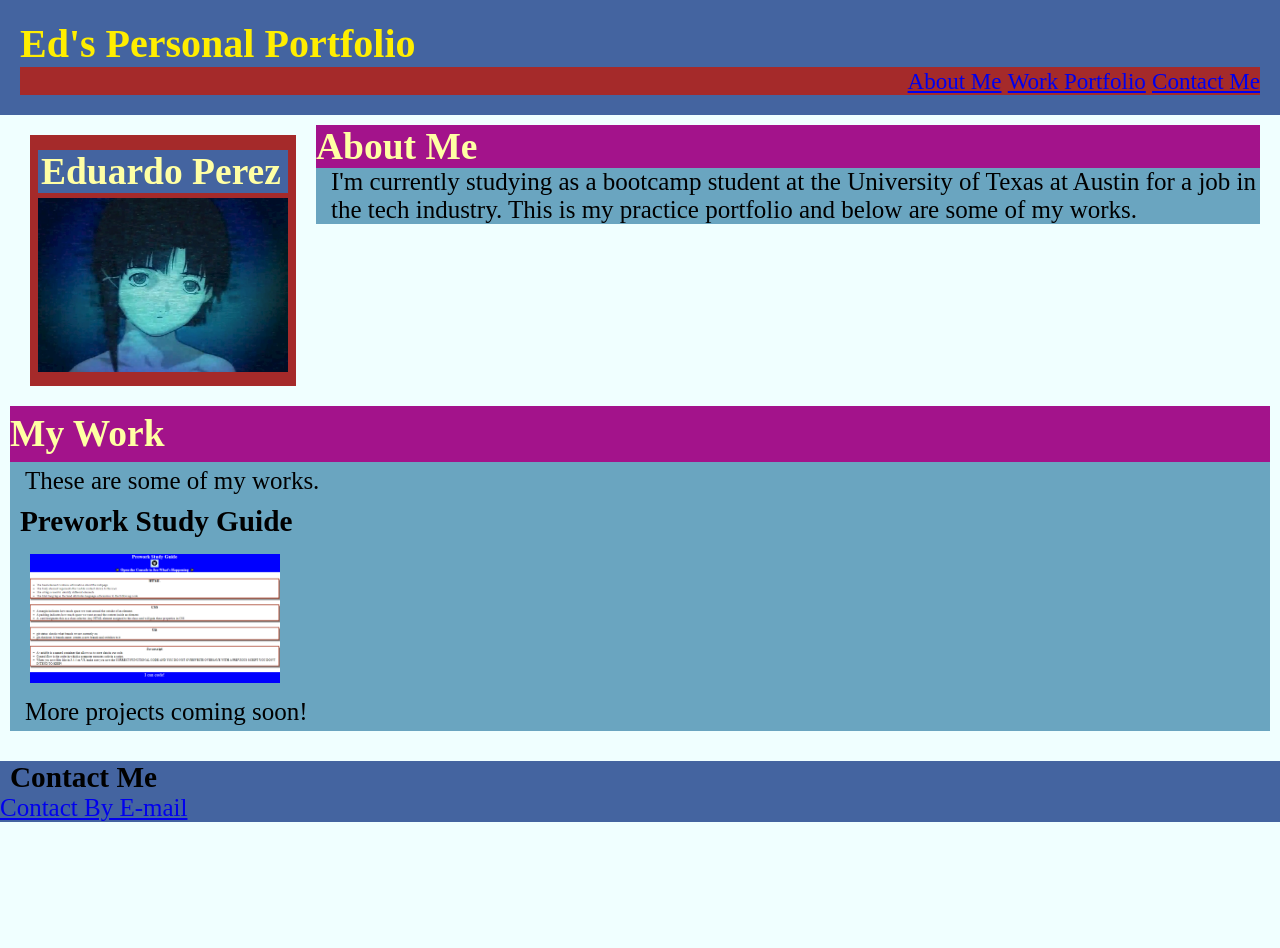
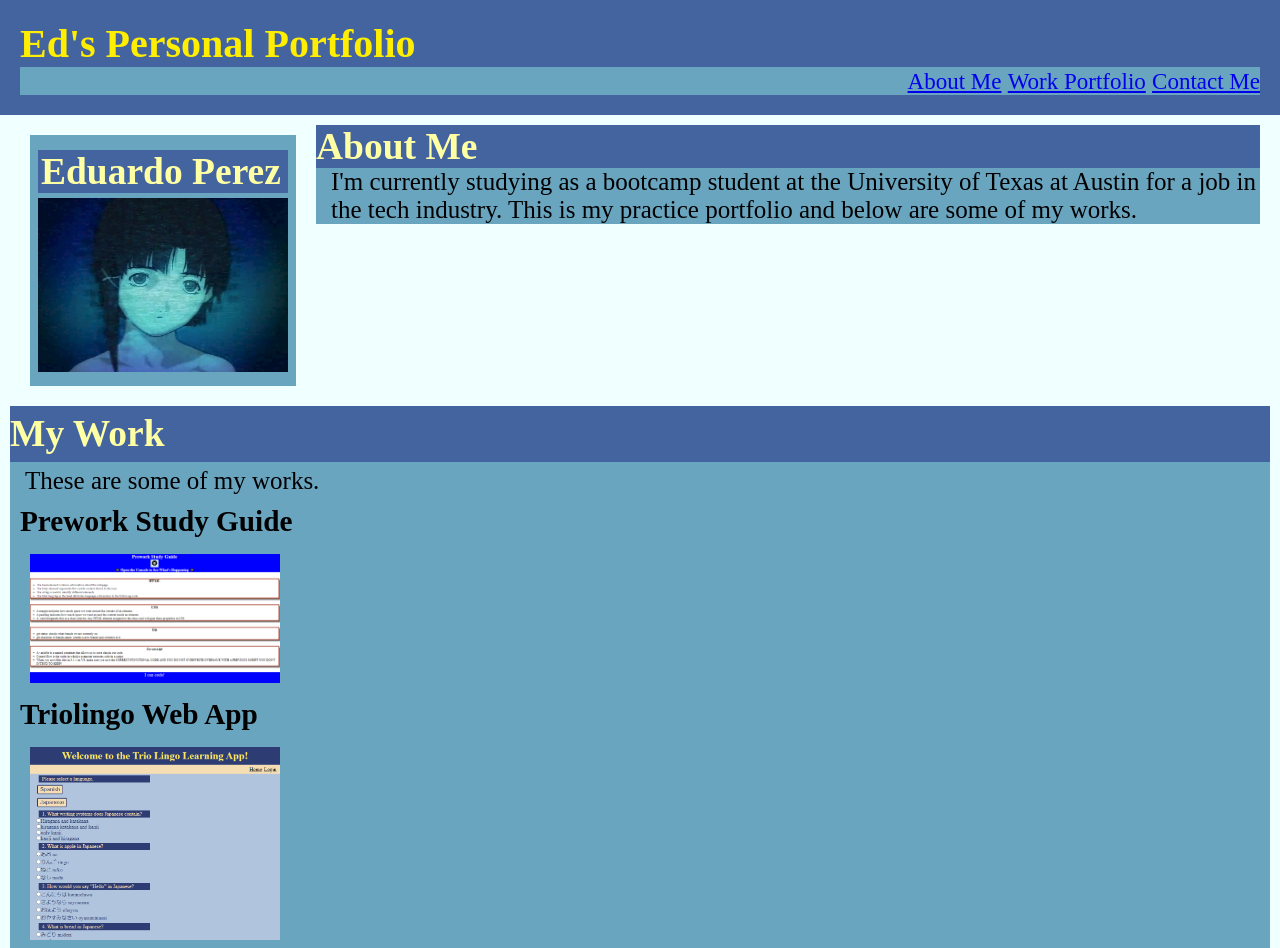
Before and after one commit to Kanabaki/portfolio, a plain HTML site: page index.html in a window 1280 px wide. Shown: the top 948 px of the page. Before the commit the page ends 822 px from the top, so only its background shows below. Drawn offline with Linux system fonts and the light colour scheme.

Commit message:
styled css & added Triolingo

```diff
--- a/index.html
+++ b/index.html
@@ -47,6 +47,9 @@ and how to contact me-->
        <p>These are some of my works. </p>
        <h3>Prework Study Guide</h3>
        <a href="https://kanabaki.github.io/prework-study-guide/"><img src="./Assets/Prework-study-guide.png" alt="Prework study guide image"/></a>
+
+       <h3>Triolingo Web App</h3>
+       <a href="https://github.com/ChrisLlanos/Trio-lingo"><img src="./Assets/Triolingo.png" alt="Triolingo web app"/></a>
        <p>More projects coming soon!</p>
     </article>
 </section>
--- a/style.css
+++ b/style.css
@@ -17,7 +17,7 @@ h1 {
     font-size:40px;
 }
 h2 {
-    background-color:rgb(163, 19, 139);
+    background-color:rgb(68, 100, 160);
    color:rgb(255, 255, 164);
 }
 h3 {
@@ -25,13 +25,14 @@ h3 {
 }
 aside {
     display:inline-block;
-background-color: brown;
+background-color: rgb(106, 165, 192);
 padding:8px;
 /*3 value margin 20px=top 30px=l&r 50px=bottom*/
 margin:20px 20px 10px;
 }
 /*article properties set the article backgrounds to a different blue than the backdrop*/
 article {
+
 background-color:rgb(106, 165, 192);
 }
 /*header nav here sets the properties for the navigation links at the top*/
@@ -127,6 +128,6 @@ margin:10px 30px 5px 0px;
   /* Laptop - image placeholders change color */
   @media screen and (min-width: 769px) {
     header ul {
-      background-color: brown;
+      background-color: rgb(106, 165, 192);
     }
   }
```
Also changed, not shown: Assets/Triolingo.png (added).
